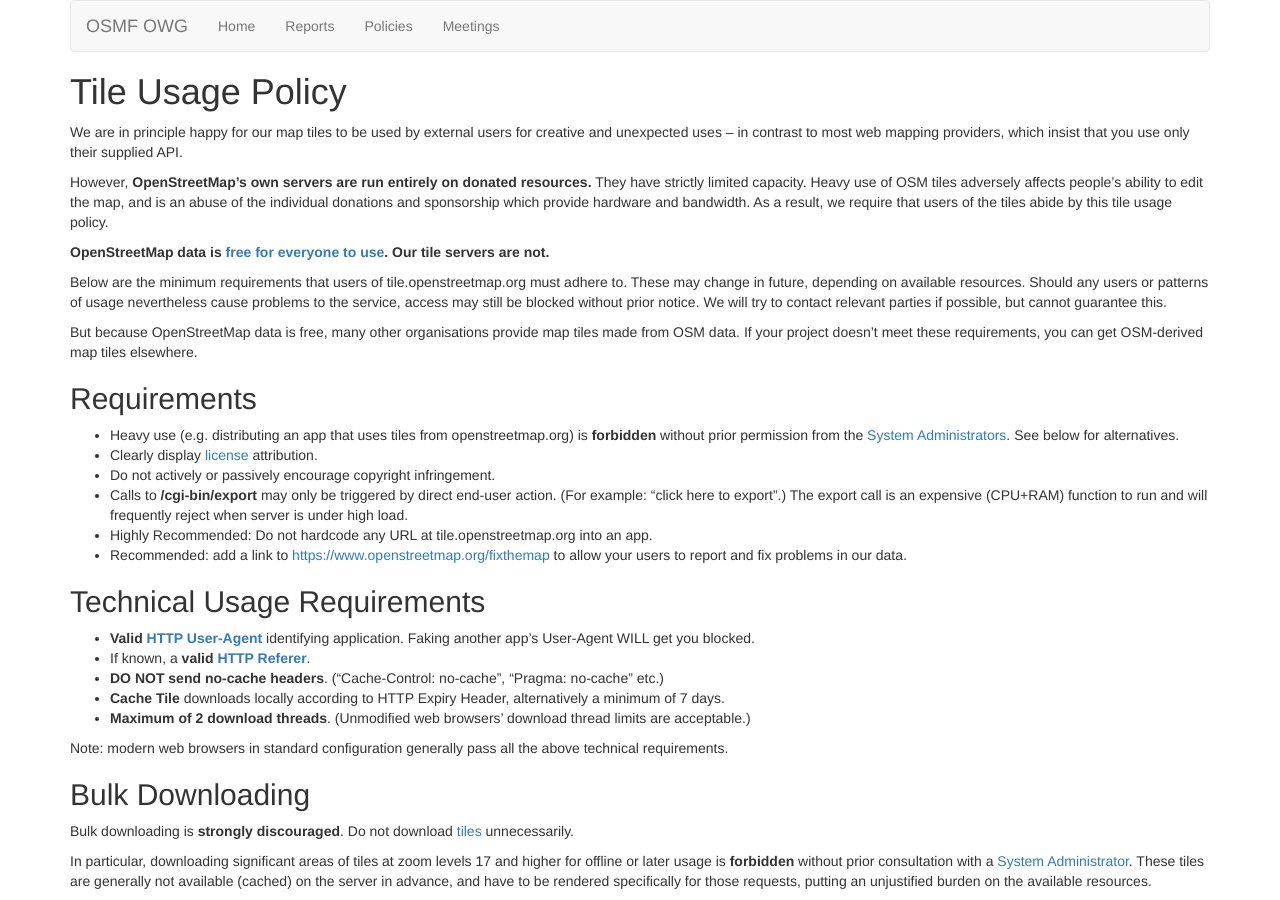
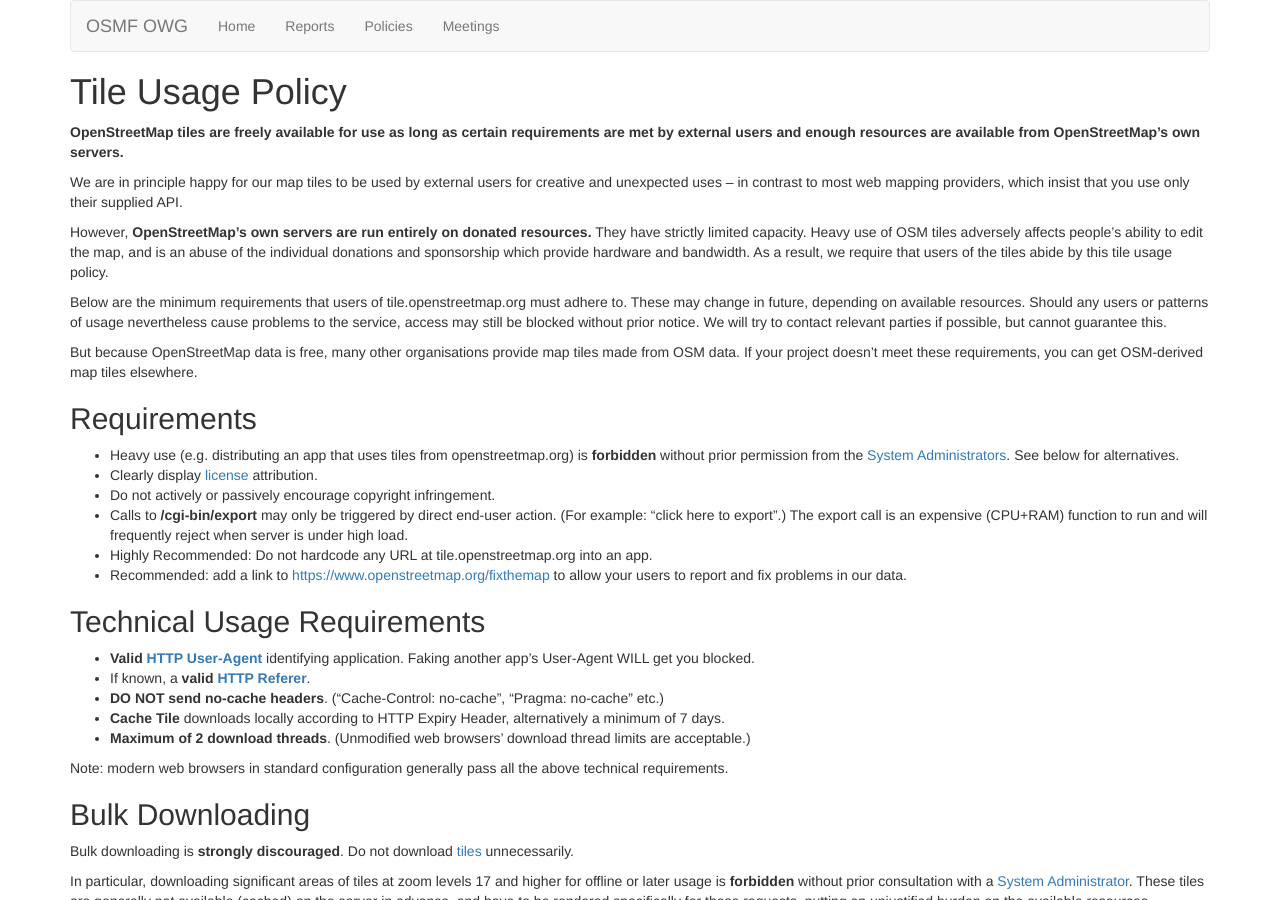
Before and after one commit to openstreetmap/owg-website, a Jekyll site: the page built from policies/tiles.md, in a window 1280 px wide and 900 px high. Built offline with Jekyll 4.4.1, drawn with Linux system fonts in a browser that asks for light colours.

Commit message:
Update tiles.md
Clarifying that OpenStreetMap Tiles are free to use within certain limitations.

```diff
--- a/policies/tiles.md
+++ b/policies/tiles.md
@@ -5,11 +5,11 @@
 
 # {{ page.title }}
 
+**OpenStreetMap tiles are freely available for use as long as certain requirements are met by external users and enough resources are available from OpenStreetMap's own servers.**
+
 We are in principle happy for our map tiles to be used by external users for creative and unexpected uses – in contrast to most web mapping providers, which insist that you use only their supplied API.
 
 However, **OpenStreetMap's own servers are run entirely on donated resources.** They have strictly limited capacity. Heavy use of OSM tiles adversely affects people's ability to edit the map, and is an abuse of the individual donations and sponsorship which provide hardware and bandwidth. As a result, we require that users of the tiles abide by this tile usage policy.
-
-**OpenStreetMap data is [free for everyone to use](https://wiki.openstreetmap.org/wiki/OpenStreetMap_License). Our tile servers are not.**
 
 Below are the minimum requirements that users of tile.openstreetmap.org must adhere to. These may change in future, depending on available resources. Should any users or patterns of usage nevertheless cause problems to the service, access may still be blocked without prior notice. We will try to contact relevant parties if possible, but cannot guarantee this.
 
```
